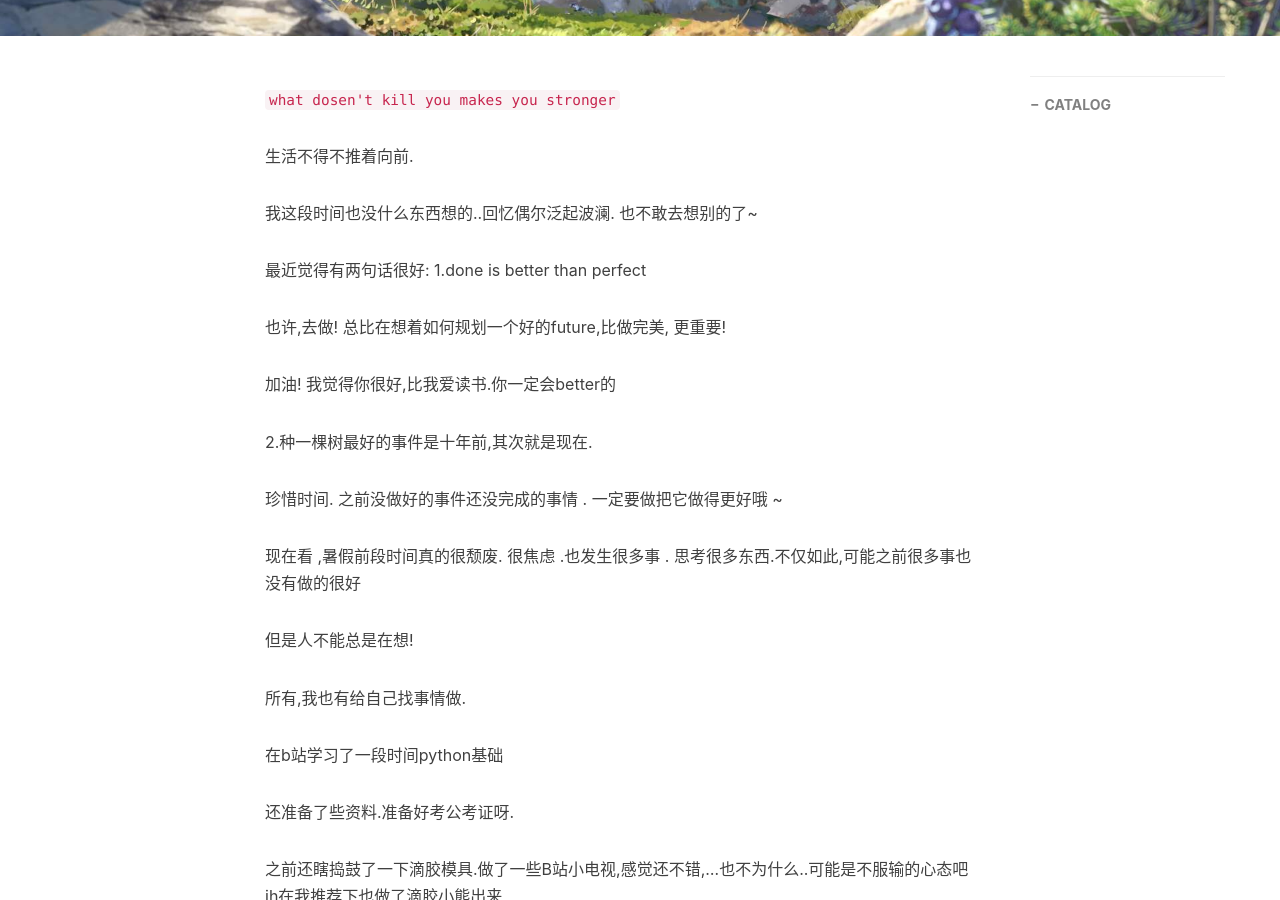
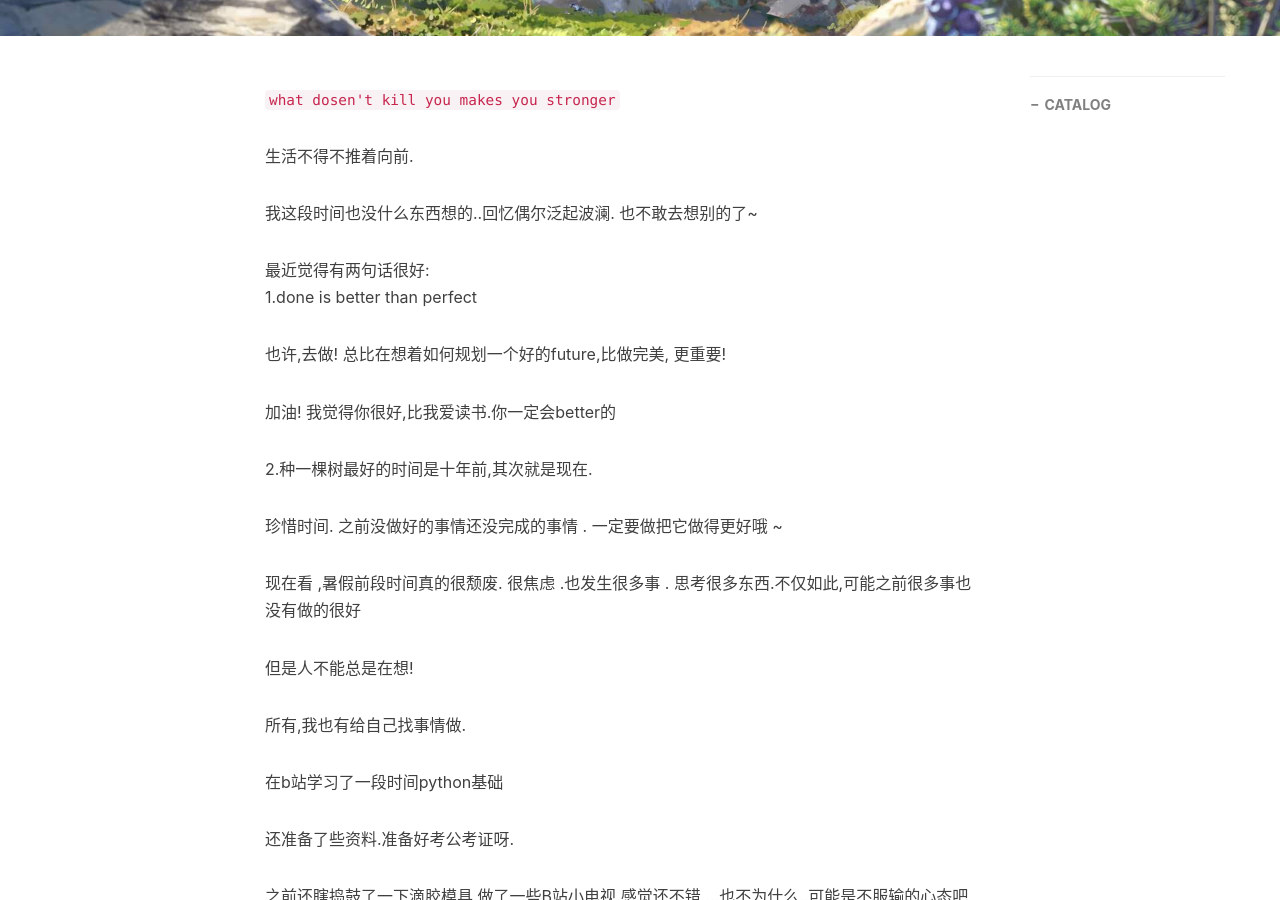
Before and after one commit to codingwithdeft/codingwithdeft.github.io, a Jekyll site: the page built from _posts/2020-05-08-给某人的一封信.md, in a window 1280 px wide and 900 px high, scrolled down 421 px. Built offline with Jekyll 4.4.1, drawn with Linux system fonts in a browser that asks for light colours; nearby versions of some CDN libraries; comment, search, counter and statistics services are not loaded.

Commit message:
Update 2020-05-08-给某人的一封信.md

```diff
--- a/_posts/2020-05-08-给某人的一封信.md
+++ b/_posts/2020-05-08-给某人的一封信.md
@@ -23,9 +23,9 @@
 
 加油! 我觉得你很好,比我爱读书.你一定会better的
 
-2.种一棵树最好的事件是十年前,其次就是现在.
+2.种一棵树最好的时间是十年前,其次就是现在.
 
-珍惜时间. 之前没做好的事件还没完成的事情 . 一定要做把它做得更好哦  ~
+珍惜时间. 之前没做好的事情还没完成的事情 . 一定要做把它做得更好哦  ~
 
 
 现在看 ,暑假前段时间真的很颓废. 很焦虑 .也发生很多事 . 思考很多东西.不仅如此,可能之前很多事也没有做的很好
```
